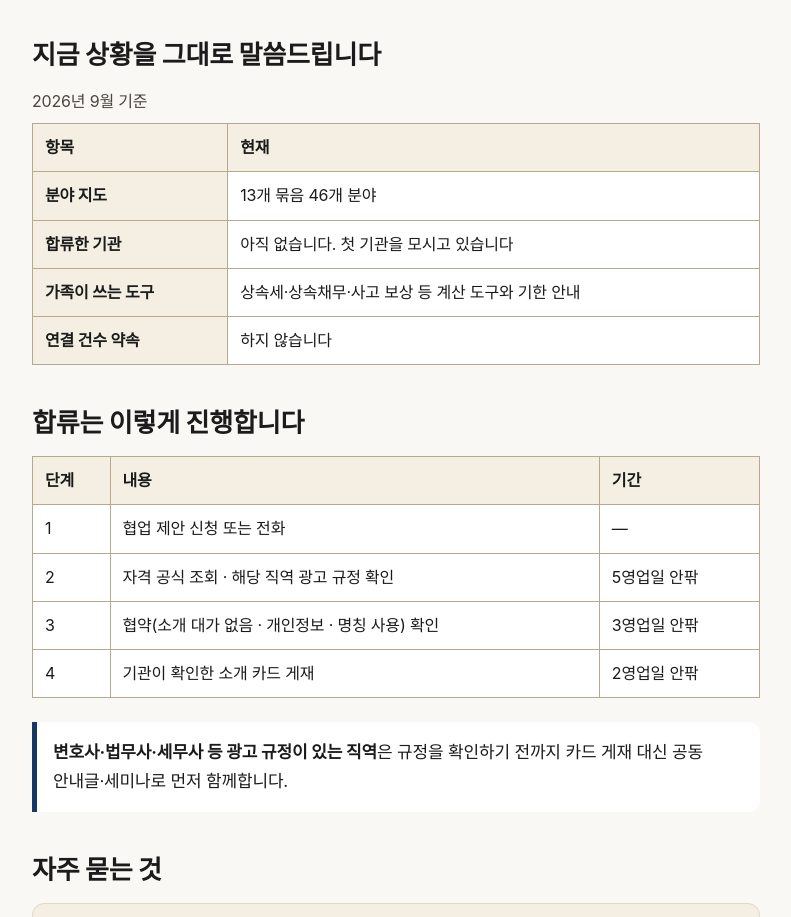
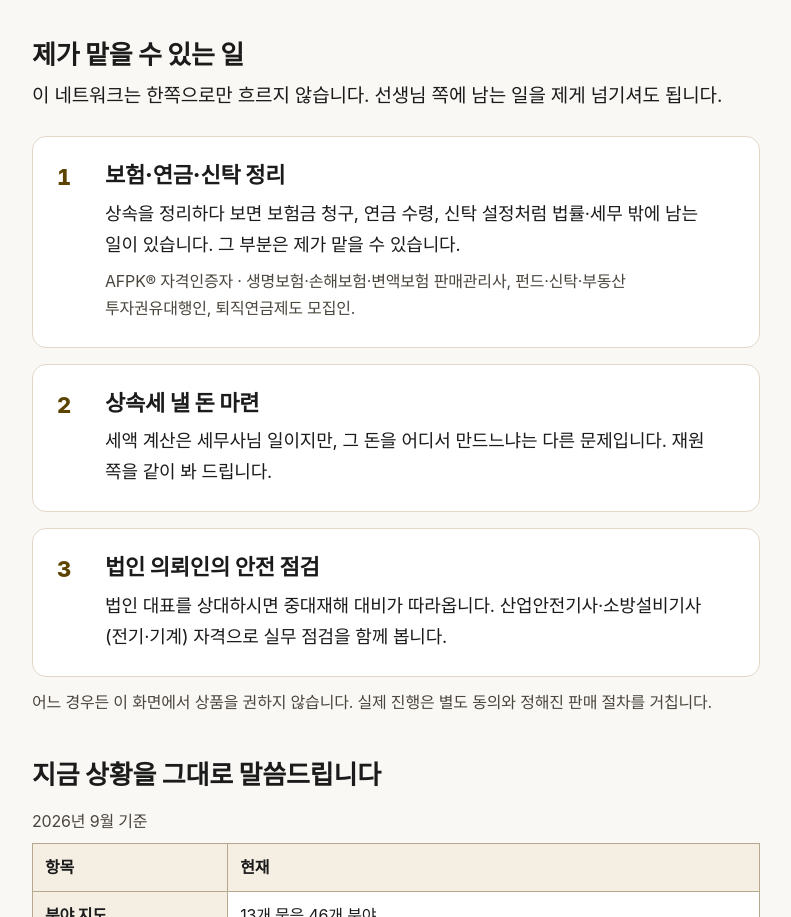
Before and after one commit to SynItArt/FinITArt, a plain HTML site: page network/for-partners.html in a window 1280 px wide. Shown: the part 1030-1947 px from the top of the page, without its empty margins (244-1035 px from the left). Drawn offline with Linux system fonts and the light colour scheme.

Commit message:
feat(partners): for-partners에 「제가 맡을 수 있는 일」 섹션 추가
협업기관 안내에 운영자가 맡을 수 있는 일 3항목(보험·연금·신탁 정리,
상속세 재원 마련, 법인 의뢰인 안전 점검)을 .rules 목록으로 넣고,
상품 권유가 아님을 밝히는 고지 문단을 끝에 붙였습니다.

.basis는 CSS가 `.rules .basis`로 한정돼 목록 밖에서는 적용되지 않아,
목록 뒤 고지 문단에 16px/--ink-2를 인라인으로 맞췄습니다.
도입 문단의 .lead도 같은 이유로 19px를 인라인 지정했습니다.

Co-Authored-By: Claude Opus 5 (1M context) <noreply@anthropic.com>

```diff
--- a/network/for-partners.html
+++ b/network/for-partners.html
@@ -57,6 +57,19 @@
         <p>같은 분야에서는 가족의 지역과 맞는 기관을 먼저 보여 드리고, 그 안에서는 무작위로 섞습니다. 비용을 내고 위로 올라가는 자리는 없습니다.</p></li>
     </ol>
 
+    <h2 style="font-size:26px;font-weight:800;margin-top:40px">제가 맡을 수 있는 일</h2>
+    <p class="lead" style="margin-top:8px;font-size:19px">이 네트워크는 한쪽으로만 흐르지 않습니다. 선생님 쪽에 남는 일을 제게 넘기셔도 됩니다.</p>
+    <ol class="rules">
+      <li><h2>보험·연금·신탁 정리</h2>
+        <p>상속을 정리하다 보면 보험금 청구, 연금 수령, 신탁 설정처럼 법률·세무 밖에 남는 일이 있습니다. 그 부분은 제가 맡을 수 있습니다.</p>
+        <p class="basis">AFPK® 자격인증자 · 생명보험·손해보험·변액보험 판매관리사, 펀드·신탁·부동산 투자권유대행인, 퇴직연금제도 모집인.</p></li>
+      <li><h2>상속세 낼 돈 마련</h2>
+        <p>세액 계산은 세무사님 일이지만, 그 돈을 어디서 만드느냐는 다른 문제입니다. 재원 쪽을 같이 봐 드립니다.</p></li>
+      <li><h2>법인 의뢰인의 안전 점검</h2>
+        <p>법인 대표를 상대하시면 중대재해 대비가 따라옵니다. 산업안전기사·소방설비기사(전기·기계) 자격으로 실무 점검을 함께 봅니다.</p></li>
+    </ol>
+    <p class="basis" style="margin-top:12px;font-size:16px;color:var(--ink-2)">어느 경우든 이 화면에서 상품을 권하지 않습니다. 실제 진행은 별도 동의와 정해진 판매 절차를 거칩니다.</p>
+
     <h2 style="font-size:26px;font-weight:800;margin-top:40px">지금 상황을 그대로 말씀드립니다</h2>
     <div class="tbl-wrap">
       <table class="tbl">
```
